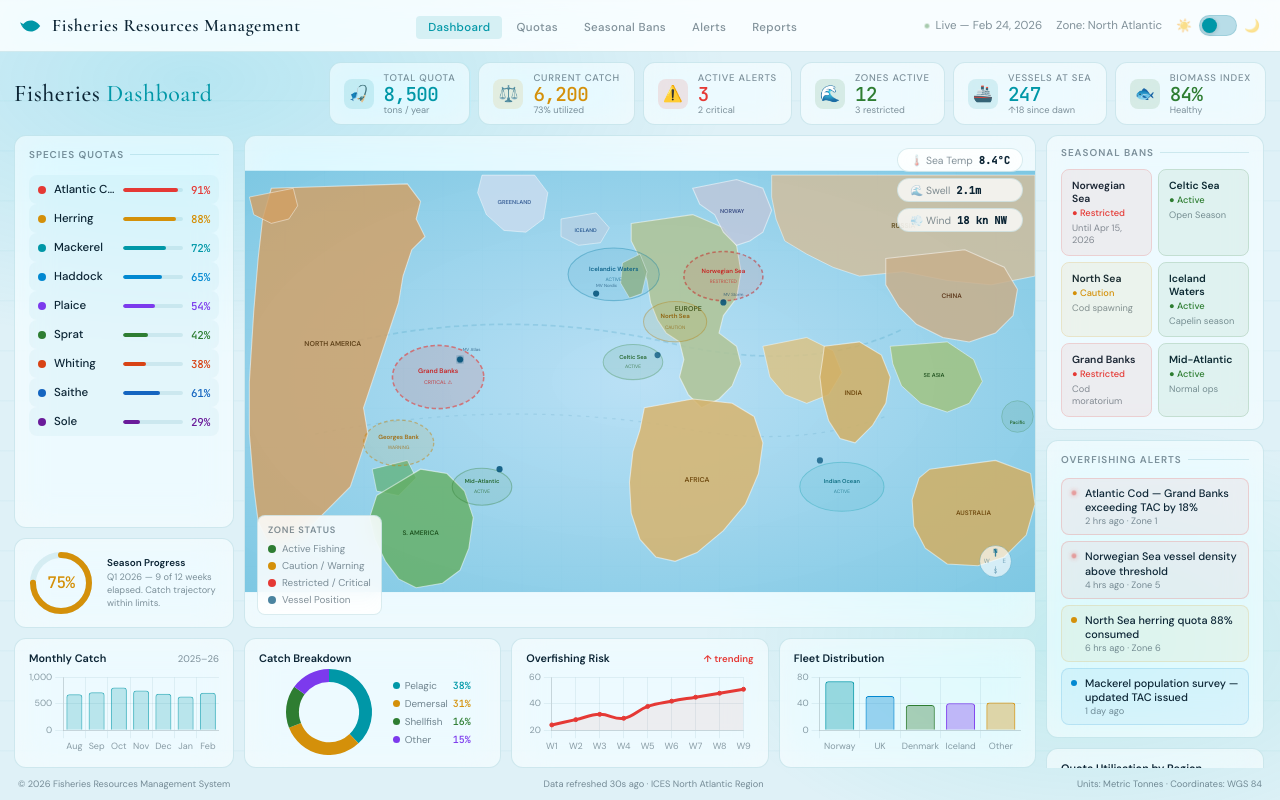
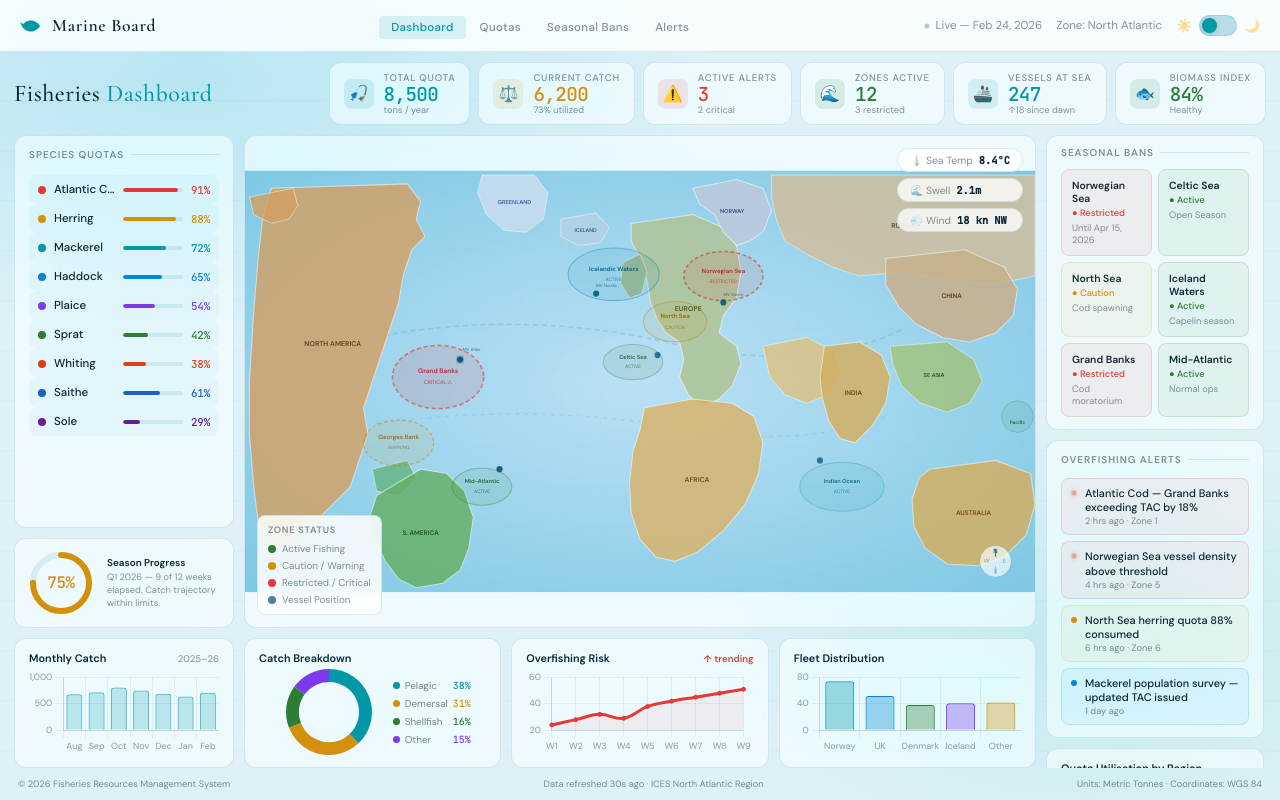
Before and after one commit to Aravindg-123/web-programming-project, a plain HTML site: page index.html in a window 1280 px wide. Drawn offline with nearby package versions, Linux system fonts and the light colour scheme.

Commit message:
Update index.html

```diff
--- a/index.html
+++ b/index.html
@@ -20,7 +20,7 @@
         <circle cx="15" cy="11" r="1"/>
         <path d="M2 12 L0 8 L4 10 Z"/>
       </svg>
-      Fisheries Resources Management
+      Marine Board
     </div>
 
     <ul class="nav-tabs">
@@ -28,7 +28,6 @@
       <li><a href="quotas.html">Quotas</a></li>
       <li><a href="seasonal.html">Seasonal Bans</a></li>
       <li><a href="alerts.html">Alerts</a></li>
-      <li><a href="#">Reports</a></li>
     </ul>
 
     <div class="nav-right">
```
